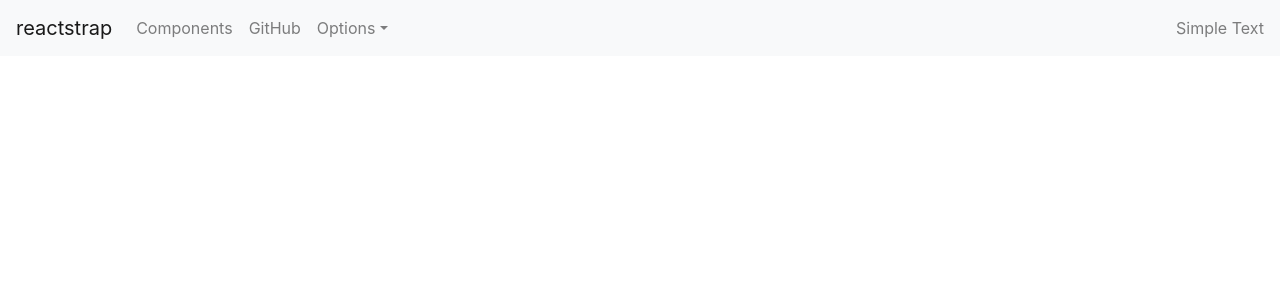
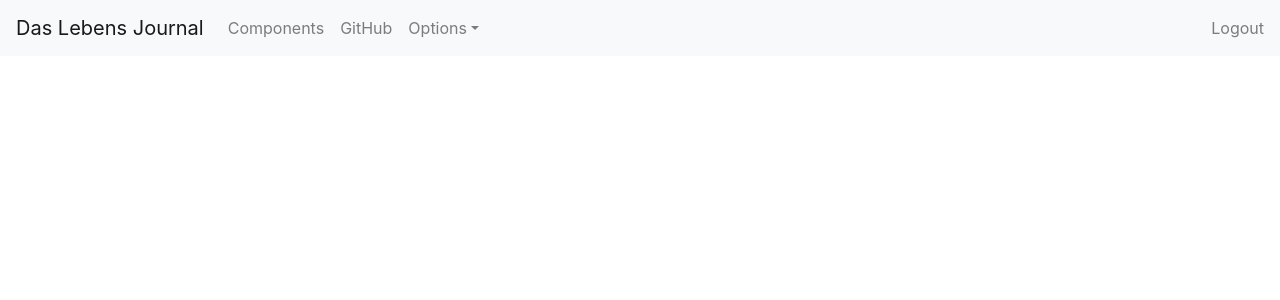
Before and after one commit to Guttz/life-journal-frontend, a React (Create React App) app: page /#/home in a window 1280 px wide. Shown: the top 300 px of the page. Built offline with nearby package versions, Linux system fonts and the light colour scheme.

Commit message:
Label change

```diff
--- a/src/views/NavigationBar/NavigationBar.tsx
+++ b/src/views/NavigationBar/NavigationBar.tsx
@@ -21,7 +21,7 @@ const NavigationBar: React.FC = props => {
   return (
     <div>
       <Navbar color="light" light expand="md">
-        <NavbarBrand href="/">reactstrap</NavbarBrand>
+        <NavbarBrand href="/">Das Lebens Journal</NavbarBrand>
         <NavbarToggler onClick={toggle} />
         <Collapse isOpen={isOpen} navbar>
           <Nav className="mr-auto" navbar>
@@ -43,7 +43,7 @@ const NavigationBar: React.FC = props => {
               </DropdownMenu>
             </UncontrolledDropdown>
           </Nav>
-          <NavbarText>Simple Text</NavbarText>
+          <NavbarText>Logout</NavbarText>
         </Collapse>
       </Navbar>
     </div>
```
